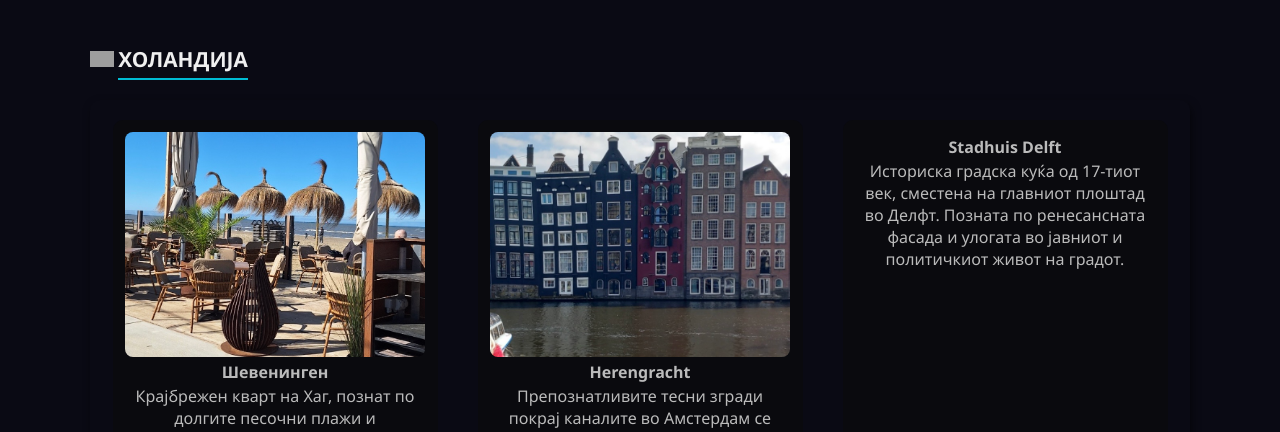
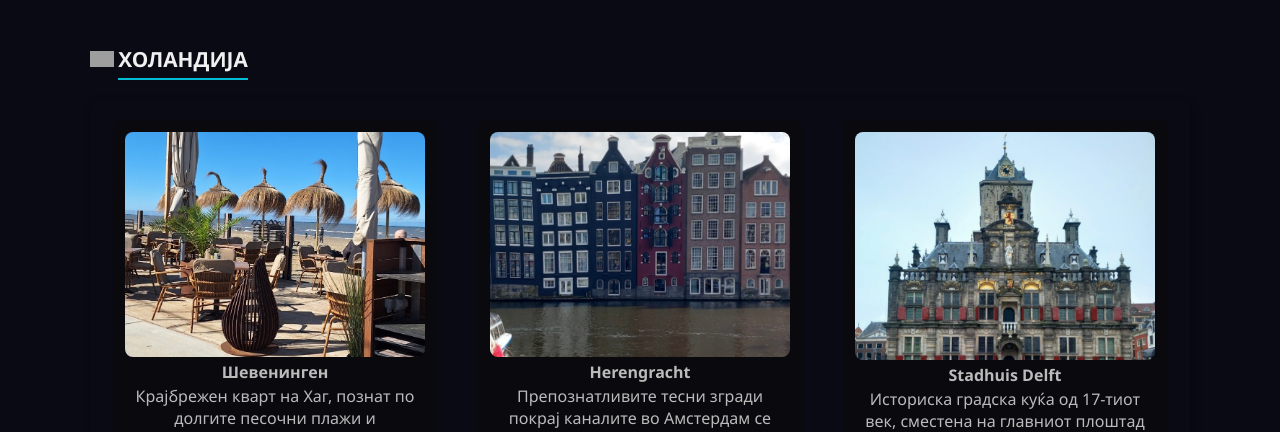
Before and after one commit to zafir-bogdanovikj/my-website, a website: page gallery.html in a window 1280 px wide. Shown: the part 1180-1612 px from the top of the page. Drawn offline with Linux system fonts and the light colour scheme; grey boxes are pictures that could not be loaded.

Commit message:
Update gallery.html

```diff
--- a/gallery.html
+++ b/gallery.html
@@ -110,7 +110,7 @@
                     </div>
                     <div>
                         <div>
-                            <img src="images/NEkatedrala.jpg/" width="300" alt=""/>
+                            <img src="images/NEkatedrala.jpg" width="300" alt=""/>
                         </div>
                         <div>
                             <h4>Stadhuis Delft</h4>
```
